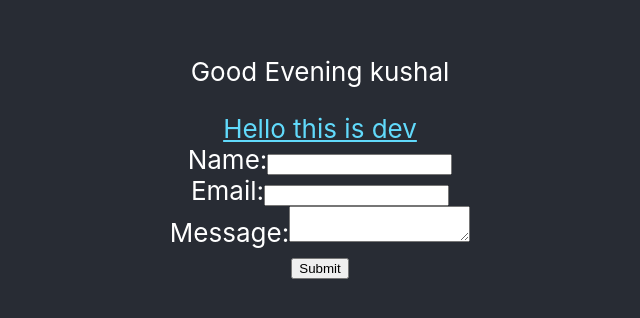
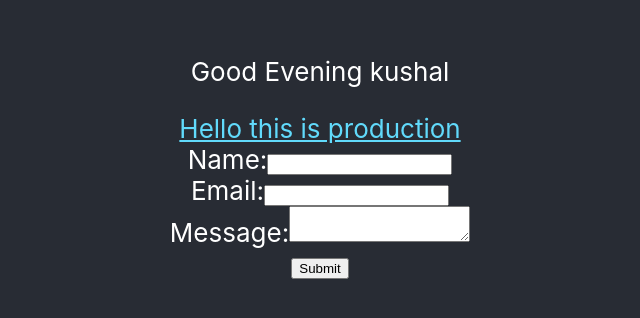
Before and after one commit to kkarki7120/frontend-ecr, a React (Create React App) app: page / in a window 1280 px wide. Shown: the part 246-564 px from the top of the page, without its empty margins (320-960 px from the left). Built offline with nearby package versions, Linux system fonts and the light colour scheme.

Commit message:
changes in production

```diff
--- a/src/App.js
+++ b/src/App.js
@@ -15,7 +15,7 @@ function App() {
           target="_blank"
           rel="noopener noreferrer"
         >
-          Hello this is dev
+          Hello this is production
         </a>
         <Form/>
       </header>
```
